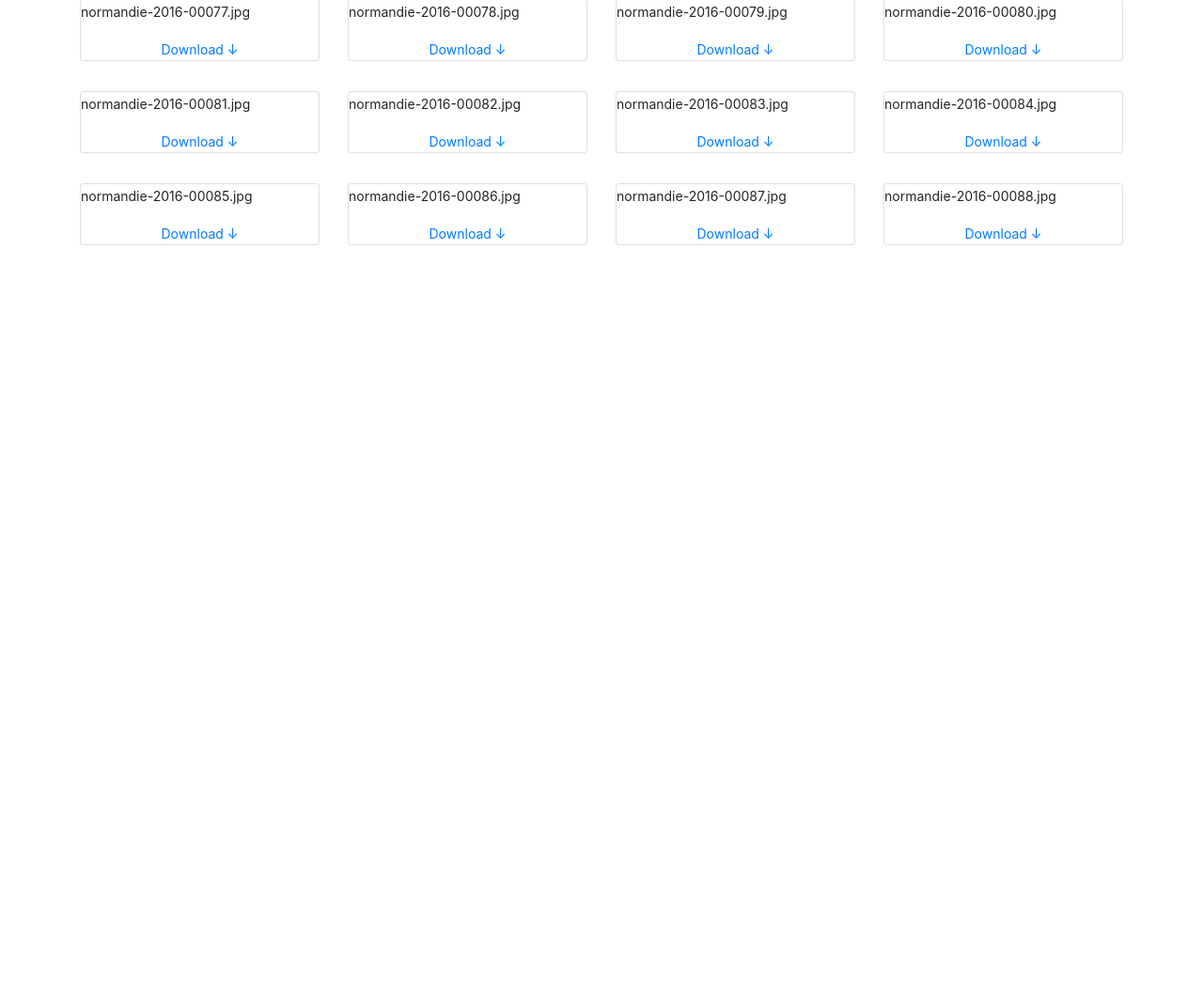
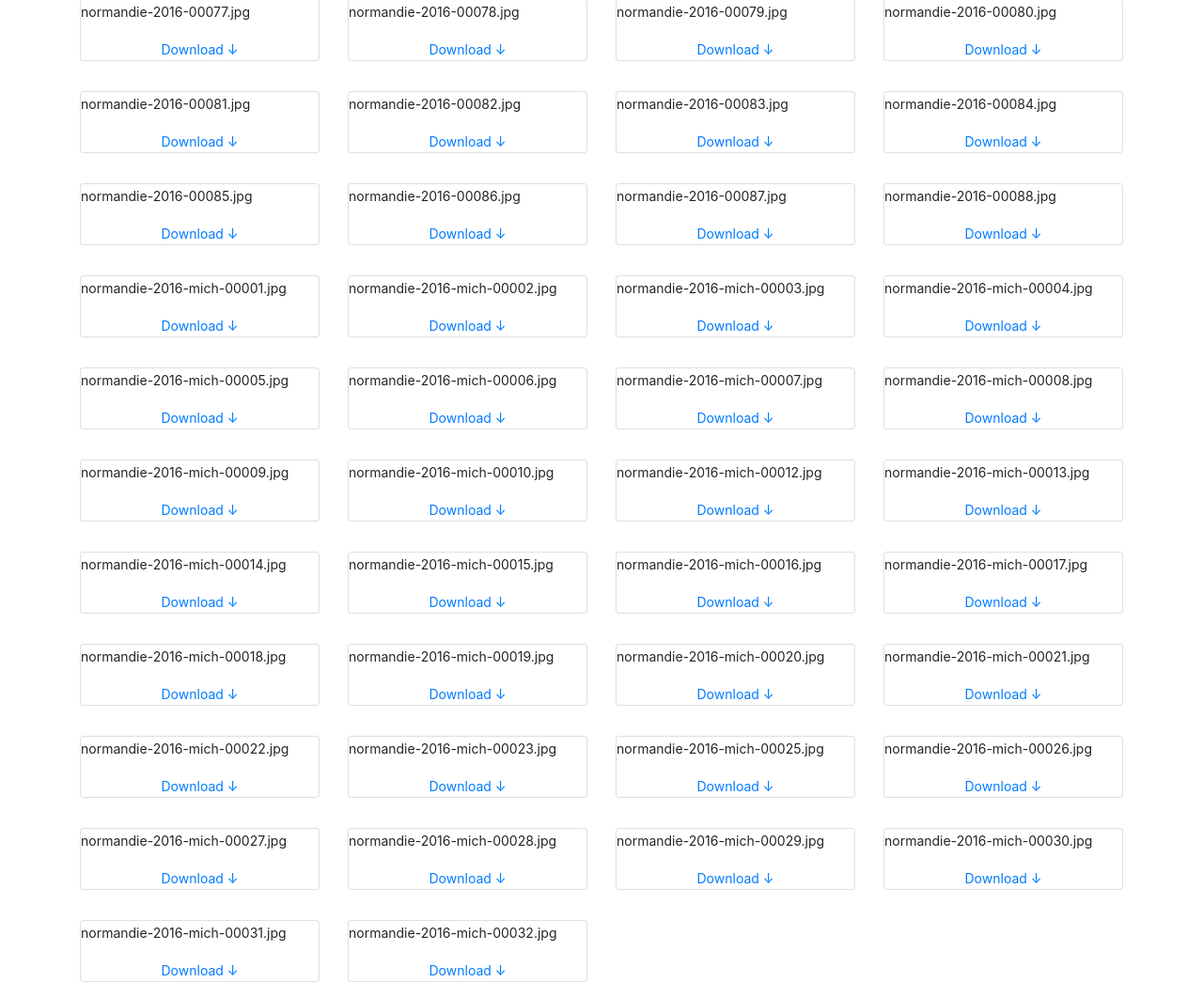
Before and after one commit to osgirl/marketing-gb-group-co, a PHP site: page / in a window 1280 px wide. Shown: the part 4931-5976 px from the top of the page at 94% size. Before the commit the page ends 5192 px from the top, so only its background shows below. Run offline with PHP 8.4, Linux system fonts and the light colour scheme; some libraries are stand-ins or nearby versions.

Commit message:
adding photos of normandie

```diff
--- a/photos/normandie/index.php
+++ b/photos/normandie/index.php
@@ -243,7 +243,37 @@
                     "normandie-2016-00085.jpg",
                     "normandie-2016-00086.jpg",
                     "normandie-2016-00087.jpg",
-                    "normandie-2016-00088.jpg"
+                    "normandie-2016-00088.jpg",
+                    "normandie-2016-mich-00001.jpg",
+                    "normandie-2016-mich-00002.jpg",
+                    "normandie-2016-mich-00003.jpg",
+                    "normandie-2016-mich-00004.jpg",
+                    "normandie-2016-mich-00005.jpg",
+                    "normandie-2016-mich-00006.jpg",
+                    "normandie-2016-mich-00007.jpg",
+                    "normandie-2016-mich-00008.jpg",
+                    "normandie-2016-mich-00009.jpg",
+                    "normandie-2016-mich-00010.jpg",
+                    "normandie-2016-mich-00012.jpg",
+                    "normandie-2016-mich-00013.jpg",
+                    "normandie-2016-mich-00014.jpg",
+                    "normandie-2016-mich-00015.jpg",
+                    "normandie-2016-mich-00016.jpg",
+                    "normandie-2016-mich-00017.jpg",
+                    "normandie-2016-mich-00018.jpg",
+                    "normandie-2016-mich-00019.jpg",
+                    "normandie-2016-mich-00020.jpg",
+                    "normandie-2016-mich-00021.jpg",
+                    "normandie-2016-mich-00022.jpg",
+                    "normandie-2016-mich-00023.jpg",
+                    "normandie-2016-mich-00025.jpg",
+                    "normandie-2016-mich-00026.jpg",
+                    "normandie-2016-mich-00027.jpg",
+                    "normandie-2016-mich-00028.jpg",
+                    "normandie-2016-mich-00029.jpg",
+                    "normandie-2016-mich-00030.jpg",
+                    "normandie-2016-mich-00031.jpg",
+                    "normandie-2016-mich-00032.jpg"
                     );
                     foreach ($arr as $value) {
                         echo "
```
